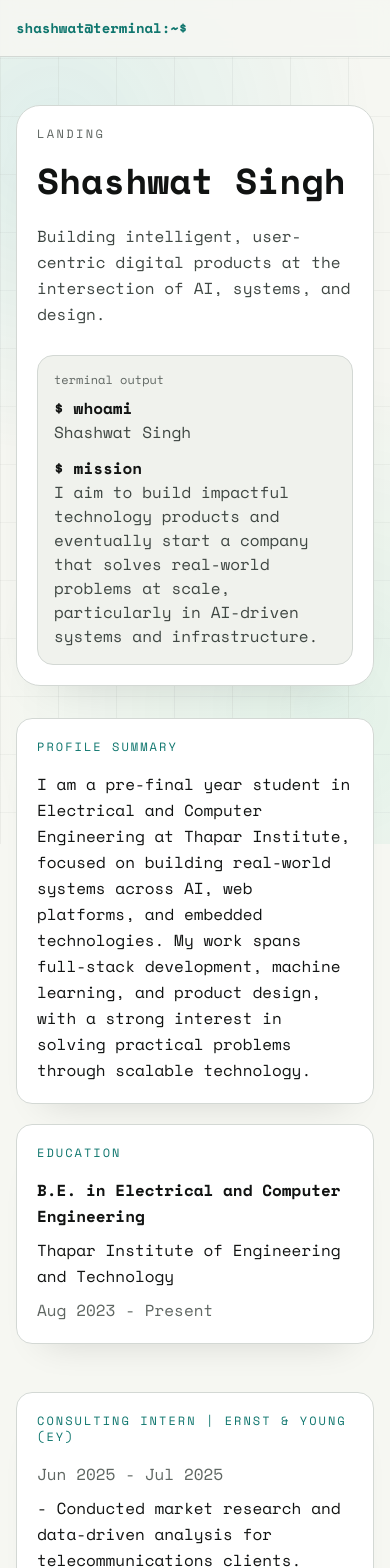
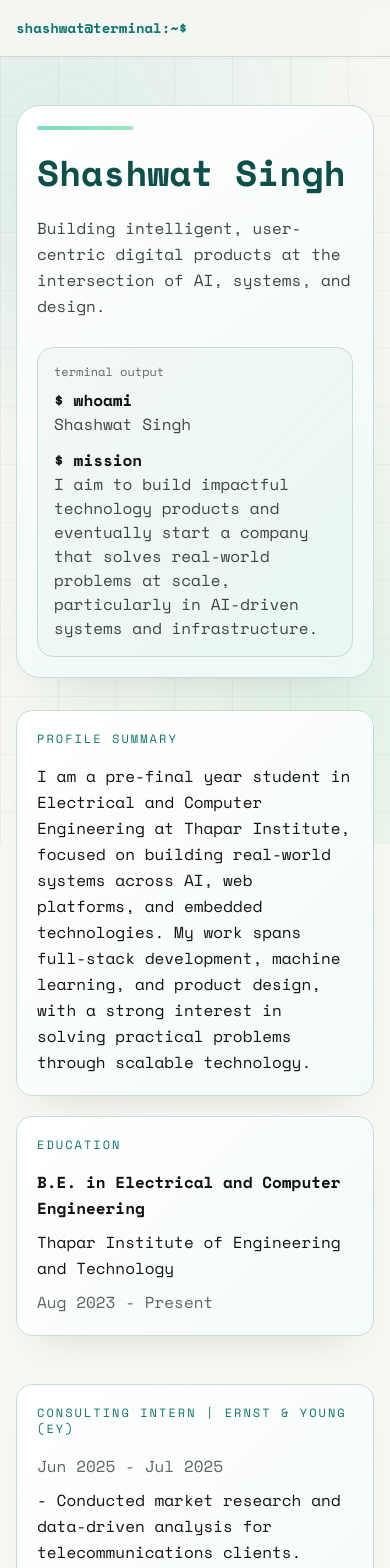
Before and after one commit to snghshashwat/portfolio, a Next.js app: page / in a window 390 px wide. Shown: the top 1568 px of the page. Built offline with nearby package versions, Linux system fonts and the light colour scheme.

Commit message:
Refine project cards for mobile description-first UX

```diff
--- a/components/terminal-portfolio.tsx
+++ b/components/terminal-portfolio.tsx
@@ -32,7 +32,7 @@ function TerminalCard({
   return (
     <section
       className={
-        "rounded-2xl border border-[#d3d8d4] bg-[#ffffff] p-5 shadow-[0_24px_36px_-28px_rgba(0,0,0,0.16)] sm:p-6 " +
+        "rounded-2xl border border-[#c6ddd7] bg-[linear-gradient(135deg,#ffffff_0%,#f3fbf8_100%)] p-5 shadow-[0_24px_36px_-28px_rgba(0,0,0,0.16)] sm:p-6 " +
         (className ?? "")
       }
     >
@@ -70,17 +70,15 @@ export function TerminalPortfolio() {
       </header>
 
       <section className="relative z-10 mx-auto w-full max-w-6xl px-4 pb-8 pt-12 sm:px-6 sm:pt-16 md:pb-10">
-        <div className="rounded-3xl border border-[#d3d8d4] bg-[#ffffff] p-5 shadow-[0_24px_50px_-34px_rgba(0,0,0,0.18)] sm:p-8">
-          <p className="text-xs uppercase tracking-[0.2em] text-[#5f6662]">
-            Landing
-          </p>
-          <h1 className="mt-4 text-4xl font-bold leading-tight text-[#111312] sm:text-6xl md:max-w-4xl md:text-7xl">
+        <div className="rounded-3xl border border-[#c6ddd7] bg-[linear-gradient(145deg,#ffffff_0%,#eef9f5_100%)] p-5 shadow-[0_24px_50px_-34px_rgba(0,0,0,0.18)] sm:p-8">
+          <div className="h-1 w-24 rounded-full bg-[linear-gradient(90deg,#7ed8c7_0%,#9ce8bd_100%)]" />
+          <h1 className="mt-5 text-4xl font-bold leading-tight text-[#0d4f49] sm:text-6xl md:max-w-4xl md:text-7xl">
             {profile.name}
           </h1>
           <p className="mt-5 max-w-3xl text-base font-medium leading-relaxed text-[#3f4743] sm:text-lg md:text-xl">
             {profile.headline}
           </p>
-          <div className="mt-7 rounded-2xl border border-[#d3d8d4] bg-[#f0f2ed] p-4">
+          <div className="mt-7 rounded-2xl border border-[#c9dad4] bg-[linear-gradient(135deg,#f3f8f4_0%,#e9f7f1_100%)] p-4">
             <p className="text-xs text-[#5f6662]">terminal output</p>
             <p className="mt-2 text-base font-semibold text-[#111312]">
               $ whoami
@@ -152,17 +150,32 @@ export function TerminalPortfolio() {
               aria-label={`Open ${project.title} live deployment`}
               className="group/project block"
             >
-              <div className="overflow-hidden rounded-2xl border border-[#d3d8d4] bg-[#ffffff] shadow-[0_24px_38px_-26px_rgba(0,0,0,0.16)]">
-                <div className="flex items-center justify-between border-b border-[#d3d8d4] bg-[#f0f2ed] px-4 py-2">
+              <div className="overflow-hidden rounded-2xl border border-[#c6ddd7] bg-[linear-gradient(160deg,#ffffff_0%,#f2faf7_100%)] shadow-[0_24px_38px_-26px_rgba(0,0,0,0.16)]">
+                <div className="flex items-center justify-between border-b border-[#c6ddd7] bg-[linear-gradient(90deg,#e8f6f2_0%,#ecfaf7_100%)] px-4 py-2">
                   <p className="text-[11px] uppercase tracking-[0.16em] text-[#0f766e]">
                     {project.title}
                   </p>
                   <p className="text-[10px] text-[#5f6662]">live render</p>
                 </div>
-                <div className="relative h-[430px] w-full sm:h-[600px] md:h-[660px]">
+                <div className="p-4 sm:hidden">
+                  <p className="text-lg font-bold text-[#111312]">
+                    {project.subtitle}
+                  </p>
+                  <p className="mt-2 text-sm leading-relaxed text-[#3f4743]">
+                    {project.summary}
+                  </p>
+                  <p className="mt-3 text-xs font-medium text-[#0f766e]">
+                    On pressing, live demo will open in a new tab.
+                  </p>
+                  <span className="mt-3 inline-flex rounded-full border border-[#8dc5b1] bg-[#e6f6ef] px-3 py-1.5 text-sm font-semibold text-[#1d4f40]">
+                    Open Live Demo
+                  </span>
+                </div>
+
+                <div className="relative hidden h-[560px] w-full overflow-hidden bg-[#edf5f1] sm:block md:h-[640px]">
                   {iframeBlockedByHeaders.has(project.slug) ? (
                     <div
-                      className="h-full w-full bg-cover bg-center"
+                      className="h-full w-full bg-contain bg-center bg-no-repeat"
                       style={{
                         backgroundImage: `url(${staticProjectImages[project.slug] || getScreenshotPreview(project.previewUrl ?? project.liveUrl)})`,
                       }}
@@ -172,18 +185,11 @@ export function TerminalPortfolio() {
                       src={project.previewUrl ?? project.liveUrl}
                       title={`${project.title} live preview`}
                       loading="lazy"
-                      className="h-full w-full border-0 pointer-events-none"
+                      className="h-full w-full border-0"
                     />
                   )}
 
-                  <div className="absolute inset-x-0 bottom-0 bg-[#ffffff]/96 p-4 text-[#111312] sm:hidden">
-                    <p className="text-lg font-bold">{project.subtitle}</p>
-                    <p className="mt-2 text-sm leading-relaxed text-[#3f4743]">
-                      {project.summary}
-                    </p>
-                  </div>
-
-                  <div className="absolute inset-x-0 bottom-0 hidden bg-[#ffffff]/96 p-5 text-[#111312] group-hover/project:block">
+                  <div className="absolute inset-x-0 bottom-0 hidden bg-[#f7fffc]/96 p-5 text-[#111312] group-hover/project:block">
                     <p className="text-xl font-bold">{project.subtitle}</p>
                     <p className="mt-2 text-base leading-relaxed text-[#3f4743]">
                       {project.summary}
@@ -192,7 +198,7 @@ export function TerminalPortfolio() {
                       {project.tags.map((tag) => (
                         <span
                           key={tag}
-                          className="rounded-full border border-[#c7cfca] bg-[#f0f2ed] px-2.5 py-1 text-sm text-[#3f4743]"
+                          className="rounded-full border border-[#b8d8cd] bg-[#e7f6ef] px-2.5 py-1 text-sm text-[#2f4d43]"
                         >
                           {tag}
                         </span>
@@ -225,7 +231,7 @@ export function TerminalPortfolio() {
             {interestChips.map((chip) => (
               <span
                 key={chip}
-                className="rounded-full border border-[#c7cfca] bg-[#f0f2ed] px-3 py-1.5 text-xs text-[#3f4743]"
+                className="rounded-full border border-[#b8d8cd] bg-[#e7f6ef] px-3 py-1.5 text-xs text-[#2f4d43]"
               >
                 {chip}
               </span>
@@ -235,7 +241,7 @@ export function TerminalPortfolio() {
       </section>
 
       <section className="relative z-10 mx-auto w-full max-w-6xl px-4 pb-10 sm:px-6">
-        <div className="rounded-2xl border border-[#d3d8d4] bg-[#ffffff] p-4 text-sm text-[#5f6662] sm:text-base">
+        <div className="rounded-2xl border border-[#c6ddd7] bg-[linear-gradient(140deg,#ffffff_0%,#f0faf6_100%)] p-4 text-sm text-[#5f6662] sm:text-base">
           <p>contact --email {contactLinks.email}</p>
           <p>contact --location {contactLinks.location}</p>
           <p className="mt-1 break-all">
```
